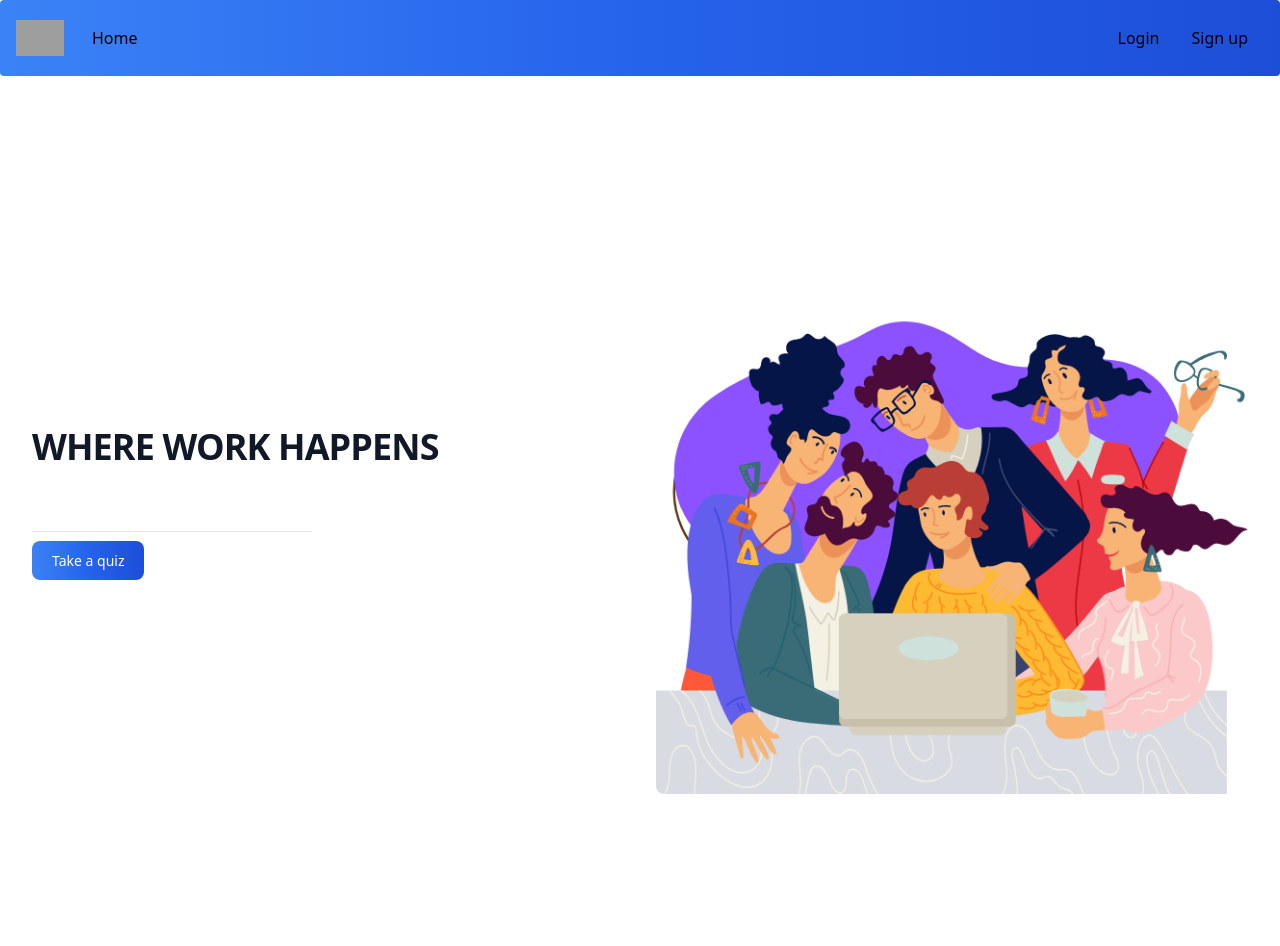
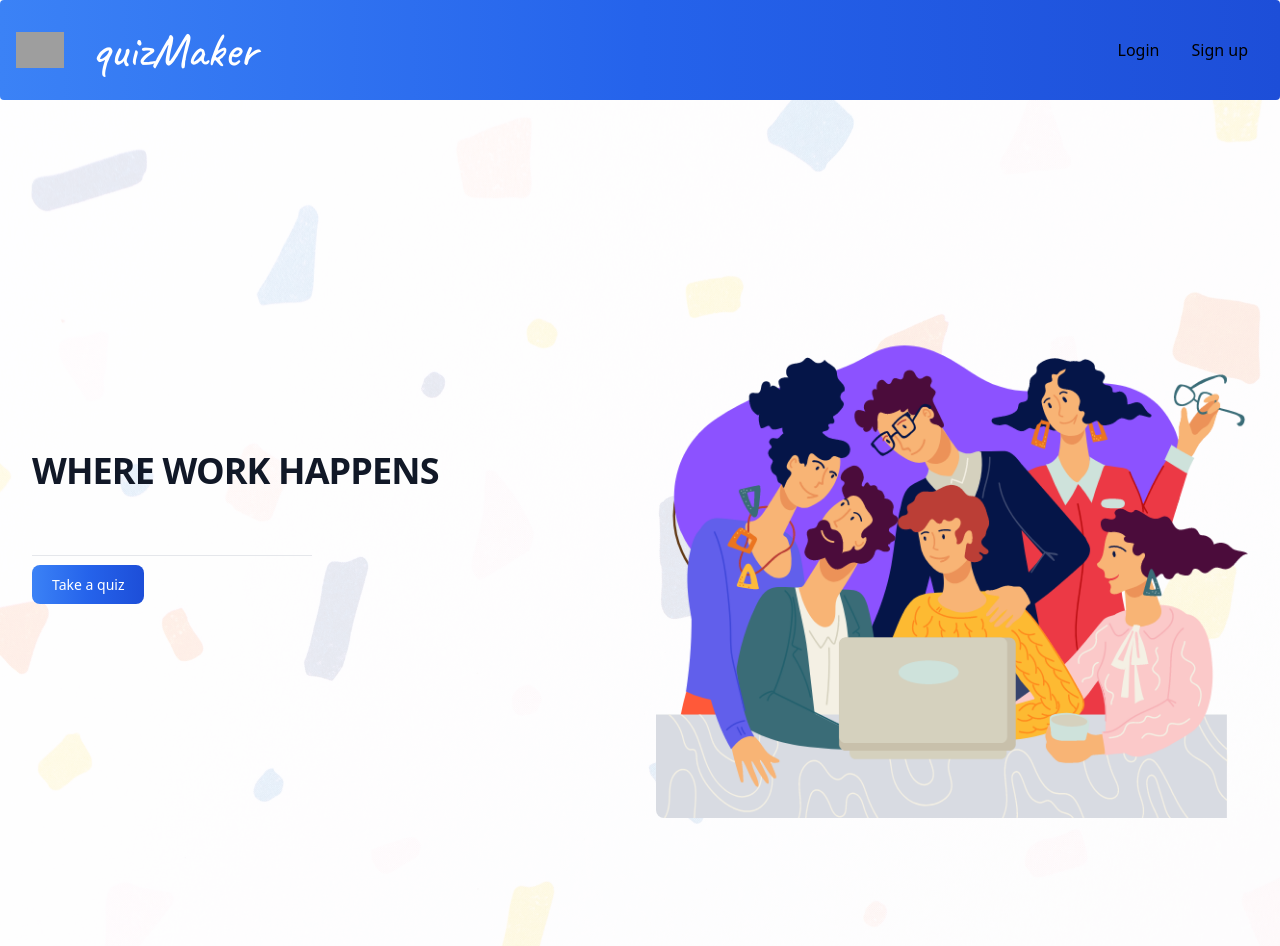
Before and after one commit to enanesh/quizmaker, a React (Create React App) app in the folder client/: page / in a window 1280 px wide. Before the commit the page ends 922 px from the top, so only its background shows below. Built offline with nearby package versions, Linux system fonts and the light colour scheme; grey boxes are pictures that could not be loaded.

Commit message:
Changes to Section.js component, installs the google font for the navBar title and sets the confetti background

```diff
--- a/client/src/App.js
+++ b/client/src/App.js
@@ -33,6 +33,7 @@ const client = new ApolloClient({
   cache: new InMemoryCache(),
 });
 
+
 function App() {
   return (
 
--- a/client/src/components/Navbar.js
+++ b/client/src/components/Navbar.js
@@ -10,7 +10,7 @@ const AppNavbar = () => {
                 <img src="./logo.png" class="h-6 mr-3 sm:h-9" alt="Logo" />
                 <ul class="flex flex-col p-4 mt-4 md:flex-row md:space-x-8 md:mt-0 md:text-md md:font-medium md:border-0">
                 <li>
-                <a href="/" class="block py-2 pl-3 pr-4 text-white-700 rounded hover:bg-white-100 md:hover:bg-transparent md:border-0 md:hover:text-blue-700 md:p-0 md:dark:hover:text-white dark:hover:bg-gray-700 dark:hover:text-white md:dark:hover:bg-transparent">Home</a>
+                            <a href="/" class="font-signature text-5xl  block py-2 pl-3 pr-4 text-white rounded hover:bg-white-100 md:hover:bg-transparent md:border-0 md:hover:text-blue-700 md:p-0 md:dark:hover:text-white dark:hover:bg-gray-700 dark:hover:text-white md:dark:hover:bg-transparent">quizMaker </a>
                 </li>
             </ul>
 
--- a/client/src/components/pages/Section.js
+++ b/client/src/components/pages/Section.js
@@ -3,7 +3,7 @@ import { Link } from 'react-router-dom';
 
 const AppSection = () => {
     return (
-        <div class="bg-white">
+        <div class="bg-confetti">
         <div class="mx-auto grid max-w-2xl grid-cols-1 items-center gap-y-16 gap-x-8 py-24 px-4 sm:px-6 sm:py-32 lg:max-w-7xl lg:grid-cols-2 lg:px-8">
             <div>
             <h2 class="text-3xl font-bold tracking-tight text-gray-900 sm:text-4xl">WHERE WORK HAPPENS</h2>
--- a/client/src/index.css
+++ b/client/src/index.css
@@ -1,3 +1,5 @@
+@import url('https://fonts.googleapis.com/css2?family=Caveat:wght@400;500;600;700&display=swap');
+
 
 @tailwind base;
 @tailwind components;
--- a/client/tailwind.config.js
+++ b/client/tailwind.config.js
@@ -6,6 +6,9 @@ module.exports = {
       backgroundImage: {
         'confetti': "url('/assets/confettiBg.png')",
       },
+      fontFamily: {
+        signature: ["Caveat"],
+      }
 
 
     },
```
